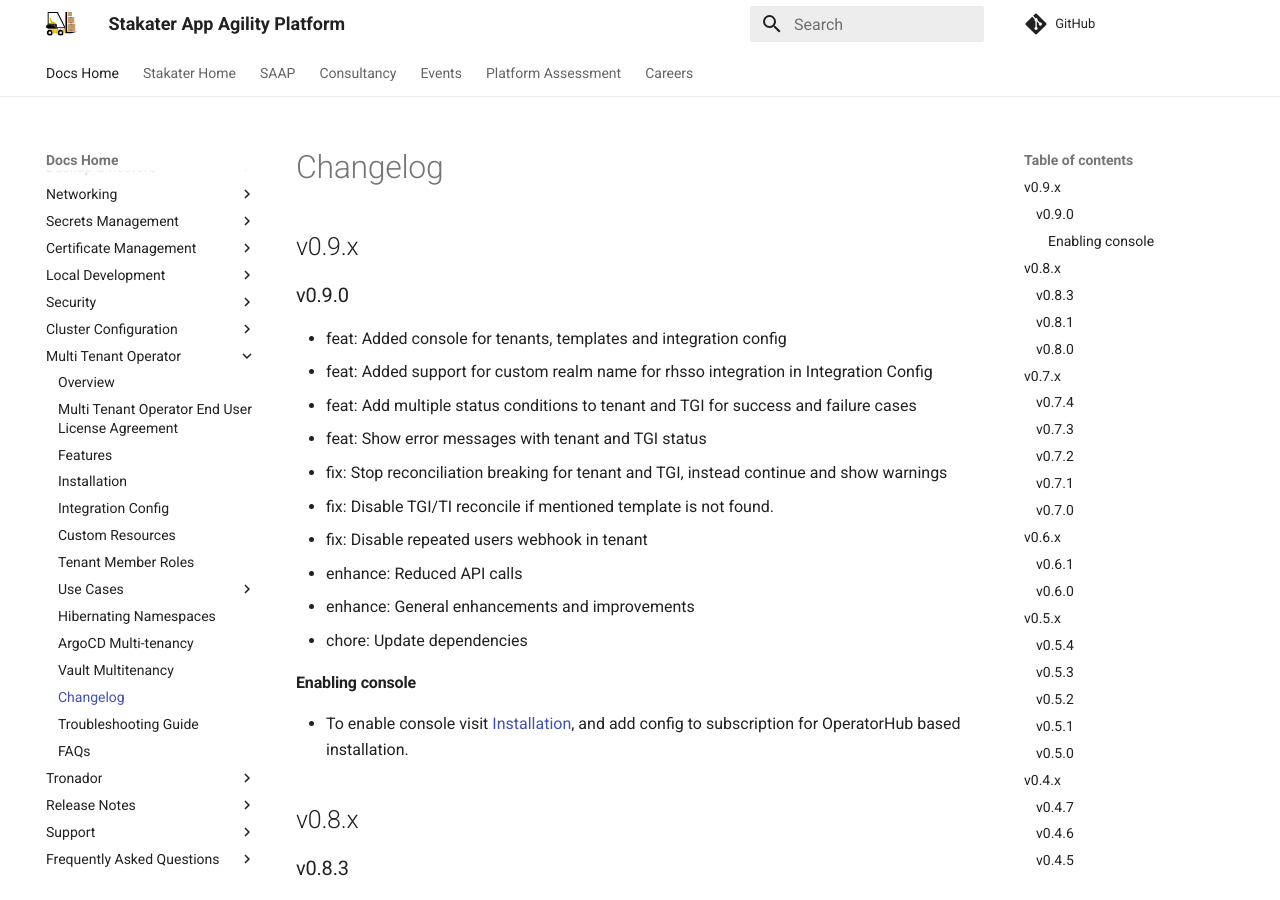
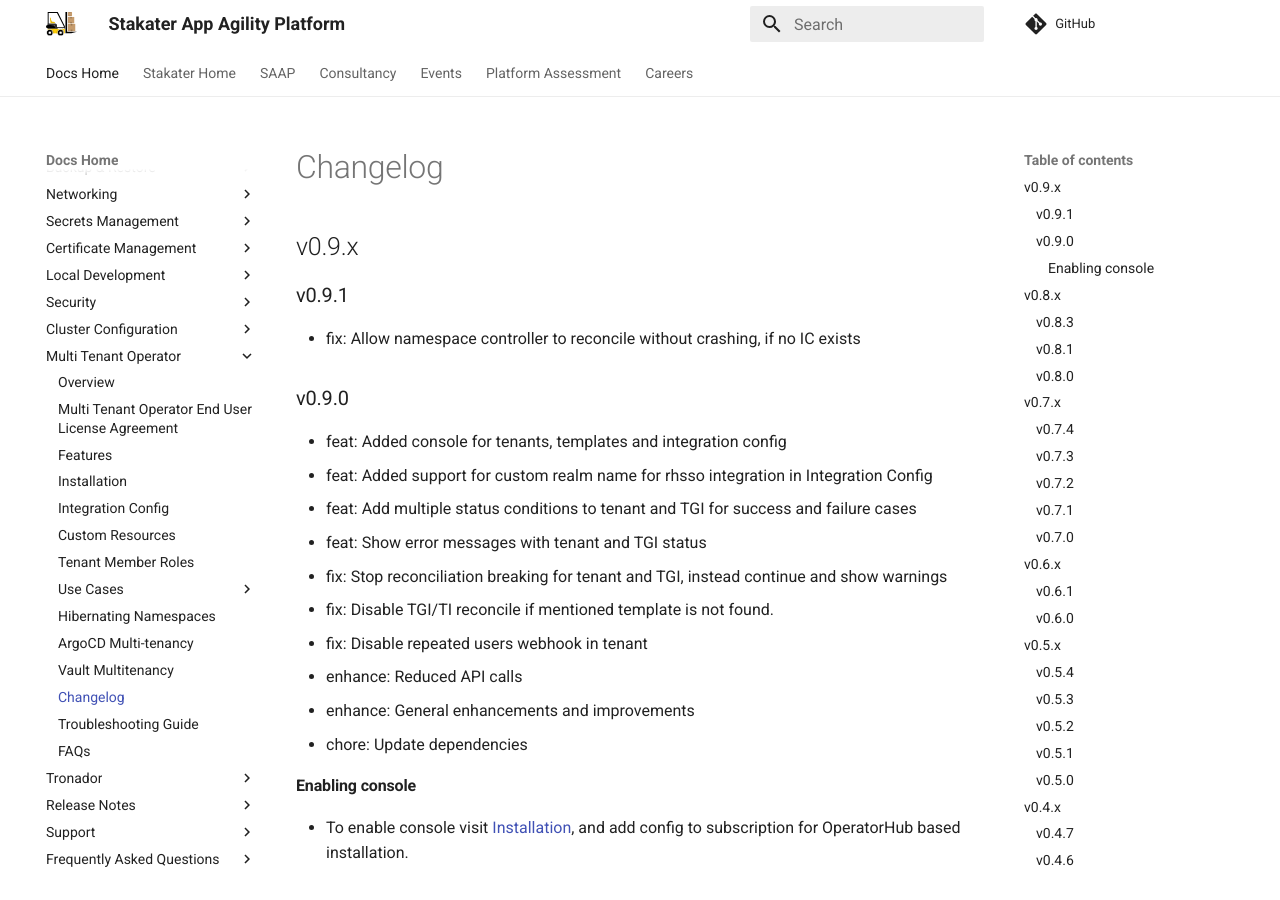
Before and after one commit to stakater/stakater-docs, an MkDocs documentation site: the page built from docs/content/sre/multi-tenant-operator/changelog.md, in a window 1280 px wide and 900 px high. Built offline with MkDocs 1.6.1 and Material for MkDocs 9.7.7, drawn with Linux system fonts in a browser that asks for light colours; comment, search, counter and statistics services are not loaded.

Commit message:
add 0.9.1 changelog

```diff
--- a/docs/content/sre/multi-tenant-operator/changelog.md
+++ b/docs/content/sre/multi-tenant-operator/changelog.md
@@ -1,6 +1,10 @@
 # Changelog
 
 ## v0.9.x
+
+### v0.9.1
+
+- fix: Allow namespace controller to reconcile without crashing, if no IC exists
 
 ### v0.9.0
 
```
